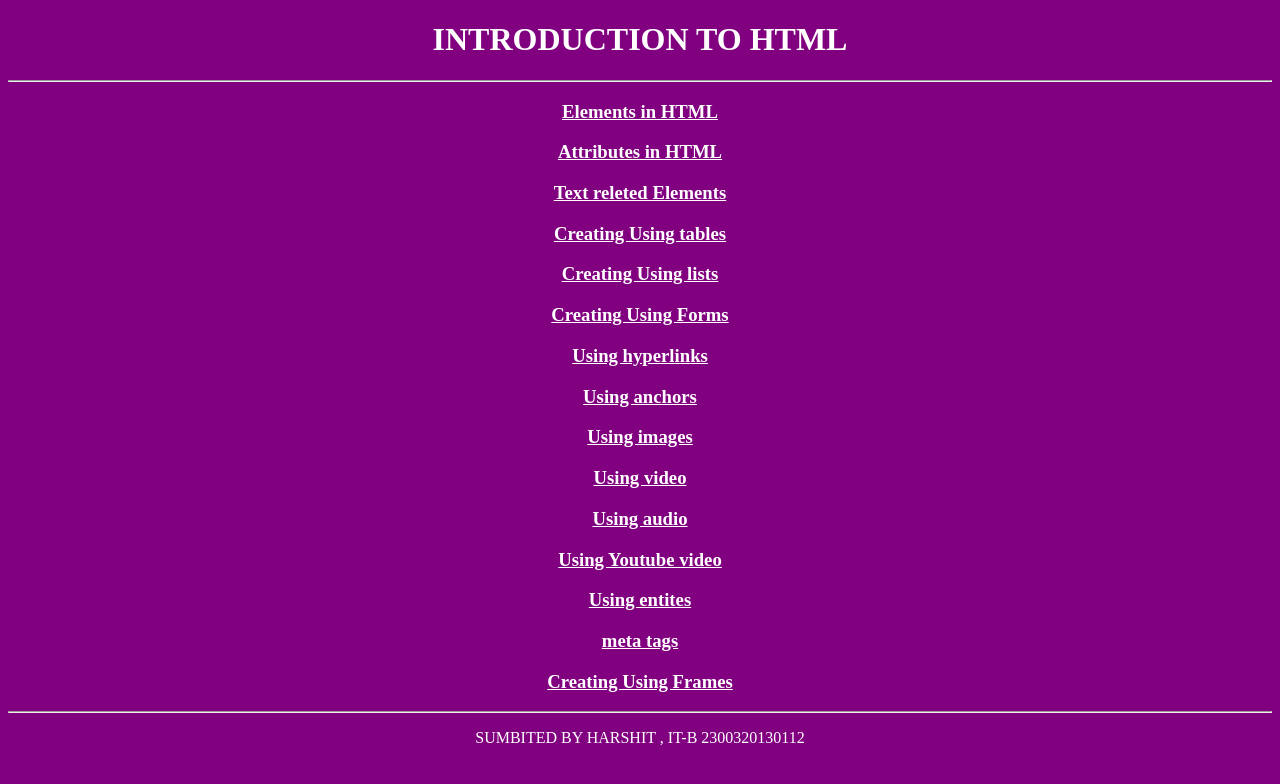
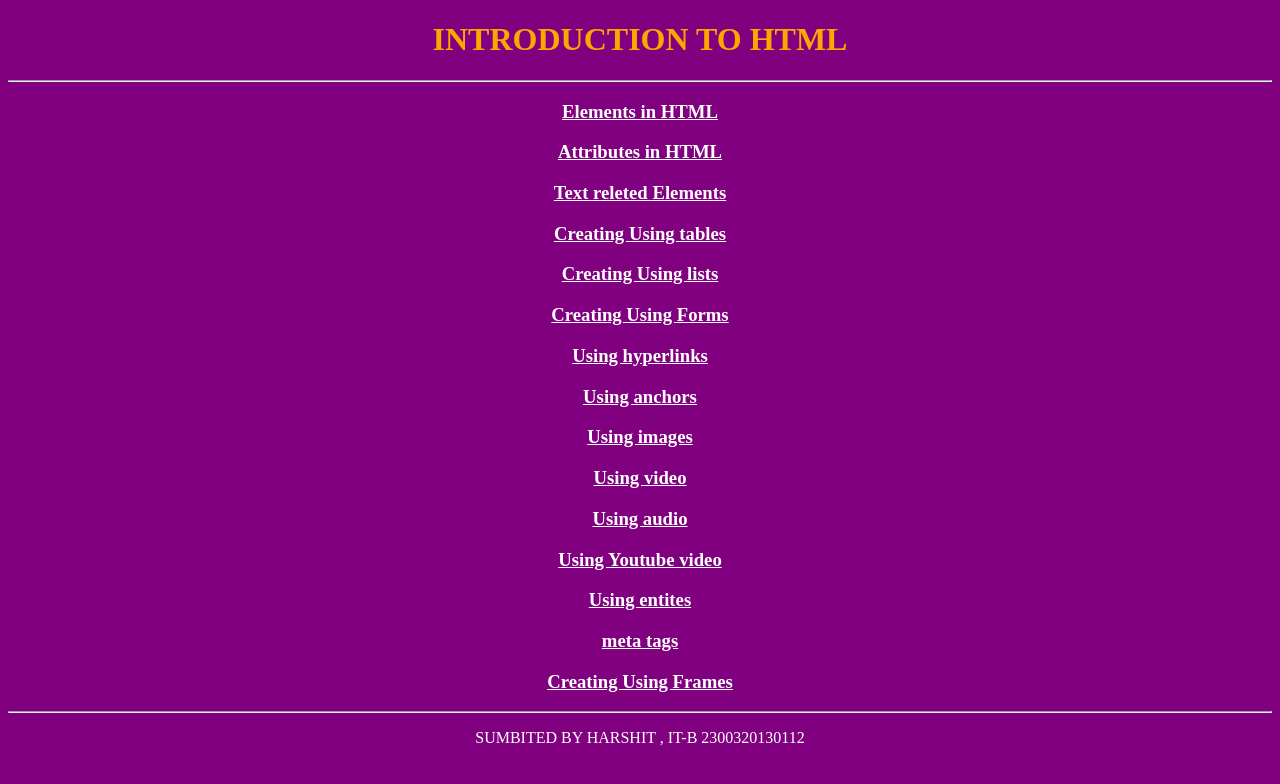
Before and after one commit to Manish-12345-abes/MKS, a plain HTML site: page index.html in a window 1280 px wide. Drawn offline with Linux system fonts and the light colour scheme.

Commit message:
colour change

```diff
--- a/index.html
+++ b/index.html
@@ -8,7 +8,7 @@
 <body bgcolor="PURPLE">
 
 <header>
-    <h1 style="text-align: center; color: white;">INTRODUCTION TO HTML</h1>
+    <h1 style="text-align: center; color: orange;">INTRODUCTION TO HTML</h1>
 </header>
 
 <hr>
```
